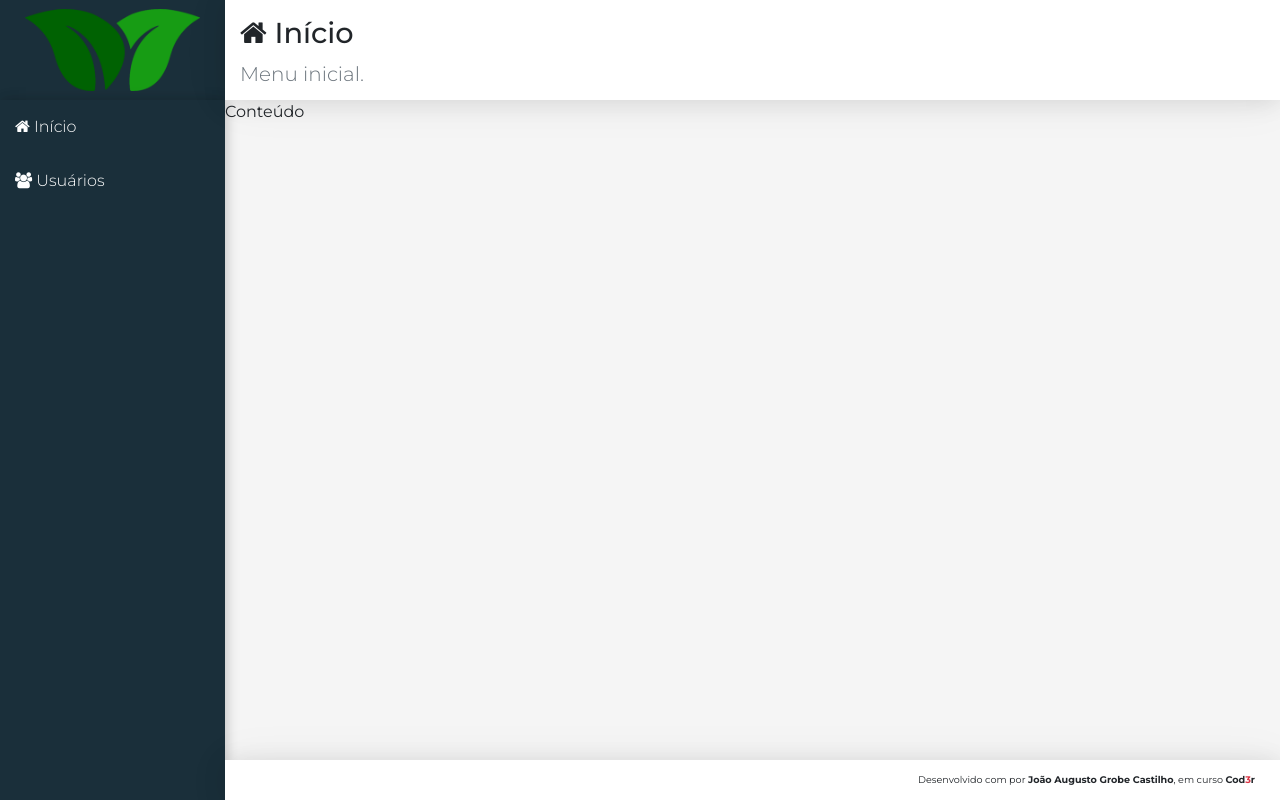
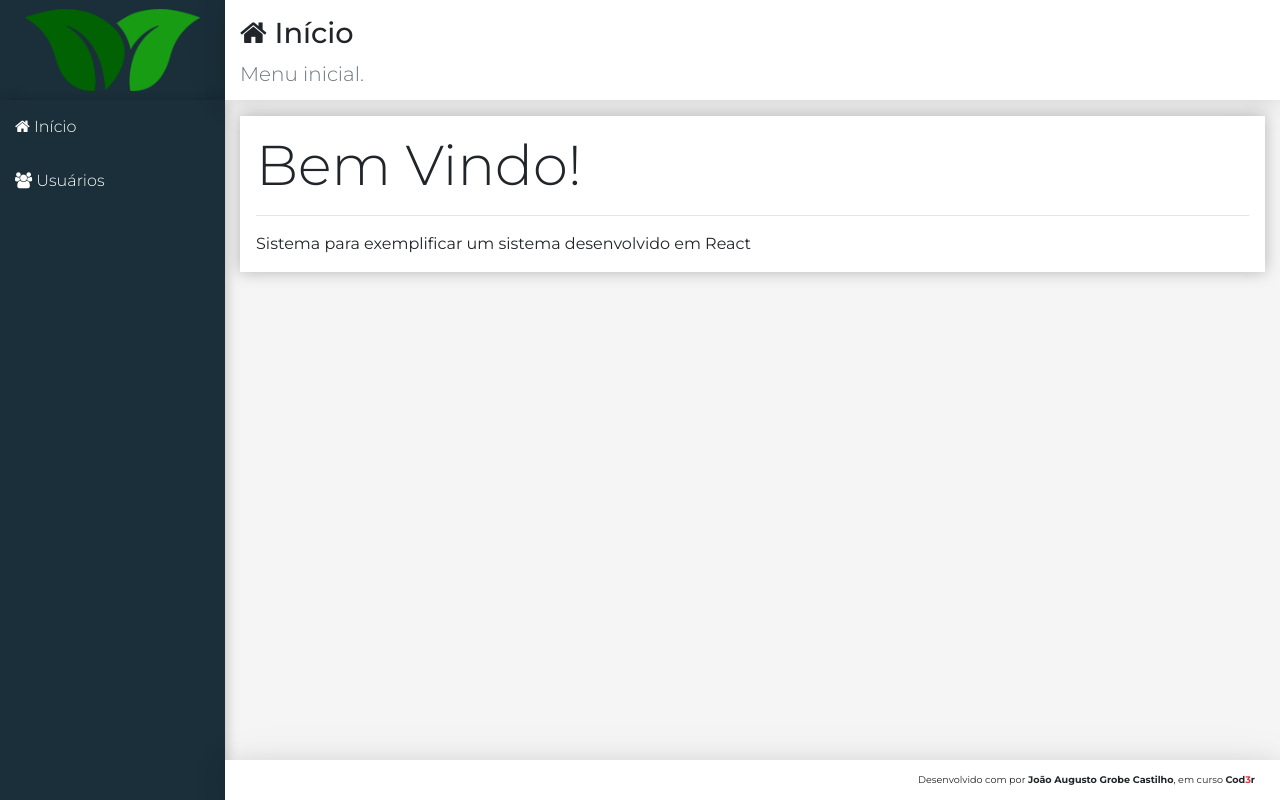
Before and after one commit to joaoaugustogrobe/React-Crud, a React (Create React App) app in the folder frontend/: page / in a window 1280 px wide. Built offline with nearby package versions, Linux system fonts and the light colour scheme.

Commit message:
Componente Home/Conteúdo

```diff
--- /dev/null
+++ b/frontend/src/components/home/Home.jsx
@@ -0,0 +1,10 @@
+import React from 'react'
+import Main from '../template/Main'
+
+export default props =>
+    <Main icon="home" title="Início" subtitle="Menu inicial.">
+    <div className='display-4'>Bem Vindo!</div>
+    <hr />
+    <p className="mb-0">Sistema para exemplificar um sistema desenvolvido em React</p>
+
+    </Main>
--- a/frontend/src/components/template/Main.css
+++ b/frontend/src/components/template/Main.css
@@ -0,0 +1,4 @@
+main > div{
+    background-color: #fff;
+    box-shadow: 0px 0px 15px #0004;
+}
--- a/frontend/src/components/template/Main.jsx
+++ b/frontend/src/components/template/Main.jsx
@@ -5,7 +5,9 @@
 export default props =>
     <React.Fragment>
         <Header {...props}/>
-        <main className="content">
-            Conteúdo
+        <main className="content container-fluid">
+            <div className="p-3 mt-3">
+                {props.children}
+            </div>
         </main>
     </React.Fragment>
--- a/frontend/src/main/App.jsx
+++ b/frontend/src/main/App.jsx
@@ -6,12 +6,12 @@
 import Logo from '../components/template/Logo'
 import Footer from '../components/template/Footer'
 import Nav from '../components/template/Nav'
-import Main from '../components/template/Main'
+import Home from '../components/home/Home'
 
 export default props =>
     <div className="app">
         <Logo />
         <Nav />
-        <Main icon="home" title="Início" subtitle="Menu inicial."/>
+        <Home/>
         <Footer />
     </div>
```
Also changed, not shown: frontend/src/components/home/Home.css (added).
